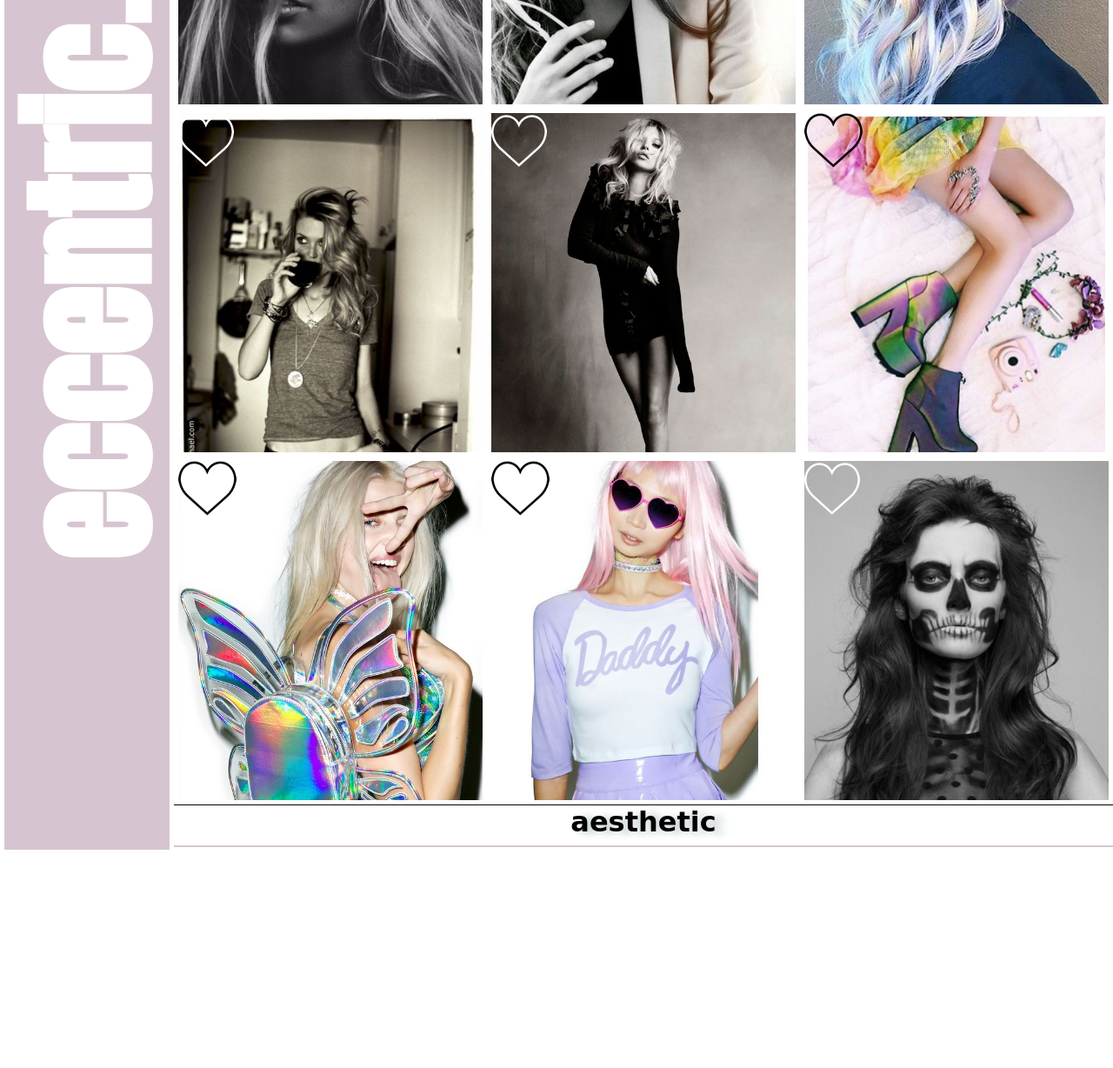
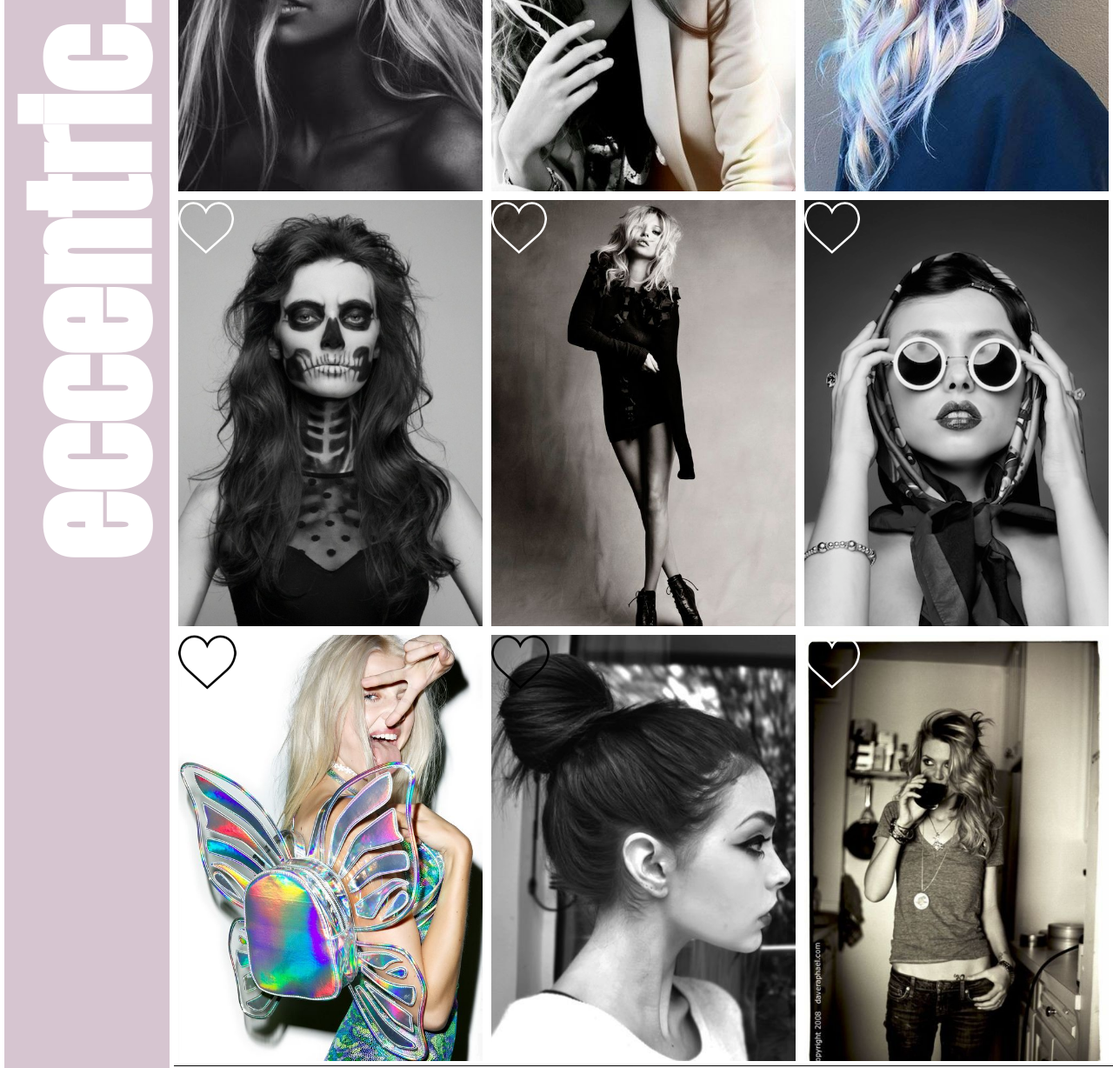
Before and after one commit to megankaluza/fashion-blog, a plain HTML site: page index.html in a window 1280 px wide. Shown: the part 400-1628 px from the top of the page at 87% size. Before the commit the page ends 1382 px from the top, so only its background shows below. Drawn offline with Linux system fonts and the light colour scheme; a web font is replaced by a local one.

Commit message:
add new photos

```diff
--- a/css/styles.scss
+++ b/css/styles.scss
@@ -70,7 +70,7 @@ span {
 
 .box {
   width: 200px;
-  height: 400px;
+  height: 500px;
   flex-grow: 1;
 }
 
@@ -110,7 +110,7 @@ span {
 #imageFour {
   @extend %image;
   // @extend %hover;
-  background-image: url('#{$path-img}/jeans.jpg');
+  background-image: url('#{$path-img}/skeleton.png');
 }
 
 #imageFive {
@@ -122,7 +122,7 @@ span {
 #imageSix {
   @extend %image;
   // @extend %hover;
-  background-image: url('#{$path-img}/rainbow.png');
+  background-image: url('#{$path-img}/glasses.jpg');
 }
 
 #imageSeven {
@@ -134,13 +134,13 @@ span {
 #imageEight {
   @extend %image;
   // @extend %hover;
-  background-image: url('#{$path-img}/daddy.jpg');
+  background-image: url('#{$path-img}/bun.jpg');
 }
 
 #imageNine {
   @extend %image;
   // @extend %hover;
-  background-image: url('#{$path-img}/skeleton.png');
+  background-image: url('#{$path-img}/jeans.jpg');
 }
 
 #header-title {
--- a/index.html
+++ b/index.html
@@ -76,7 +76,7 @@
             <a href="#textFour"><img src="img/like_white.png" alt="Like" class="grow"></a>
             <div class="lightbox" id="textFour">
               <div class="modal">
-                <img src="img/jeans.jpg" alt="Jeans">
+                <img src="img/skeleton.png" alt="Skeleton">
                 <div class="content">
                   <p>I don't try to be in fashion; I don't try to follow trends. You just end up out of fashion that way. Fashion moves so quickly that, unless you have a strong point of view, you can lose integrity. Clothes can transform your mood and confidence. Clothes can transform your mood and confidence.</p>
                 </div>
@@ -101,10 +101,10 @@
           </div>
 
           <div class="box" id="imageSix">
-            <a href="#textSix"><img src="img/like.png" alt="Like" class="grow"></a>
+            <a href="#textSix"><img src="img/like_white.png" alt="Like" class="grow"></a>
             <div class="lightbox" id="textSix">
               <div class="modal">
-                <img src="img/rainbow.png" alt="Rainbow">
+                <img src="img/glasses.jpg" alt="Glasses">
                 <div class="content">
                   <p>Fashion moves so quickly that, unless you have a strong point of view, you can lose integrity. I like to be real. I don't like things to be staged or fussy. You have to stay true to your heritage; that's what your brand is about. I have an obsession with details and pattern. I like to be real. I don't like things to be staged or fussy.</p>
                 </div>
@@ -134,7 +134,7 @@
             <a href="#textEight"><img src="img/like.png" alt="Like" class="grow"></a>
             <div class="lightbox" id="textEight">
               <div class="modal">
-                <img src="img/daddy.jpg" alt="Daddy">
+                <img src="img/bun.jpg" alt="Bun">
                 <div class="content">
                   <p>A lot of self-importance goes on in the fashion industry. I'm not like that. You have to stay true to your heritage; that's what your brand is about. I think I'd go mad if I didn't have a place to escape to. Clothes can transform your mood and confidence.</p>
                 </div>
@@ -148,7 +148,7 @@
             <a href="#textNine"><img src="img/like_white.png" alt="Like" class="grow"></a>
             <div class="lightbox" id="textNine">
               <div class="modal">
-                <img src="img/skeleton.png" alt="Skeleton">
+                <img src="img/jeans.jpg" alt="Jeans">
                 <div class="content">
                   <p>I like them to feel comfortable and look organic. I don't try to be in fashion; I don't try to follow trends. You just end up out of fashion that way. I have an obsession with details and pattern. A lot of self-importance goes on in the fashion industry. I'm not like that.</p>
                 </div>
@@ -159,6 +159,7 @@
           </div>
         </div>
 
+
         <footer><h1 id="footer-title">aesthetic</h1></footer>
         <hr>
       </div>
```
Also changed, not shown: css/styles.css, img/bun.jpg (added), img/daddy.jpg (deleted), img/glasses.jpg (added), img/rainbow.png (deleted), img/shoes.jpg (deleted), img/skate.jpg (added), 1 other file.
